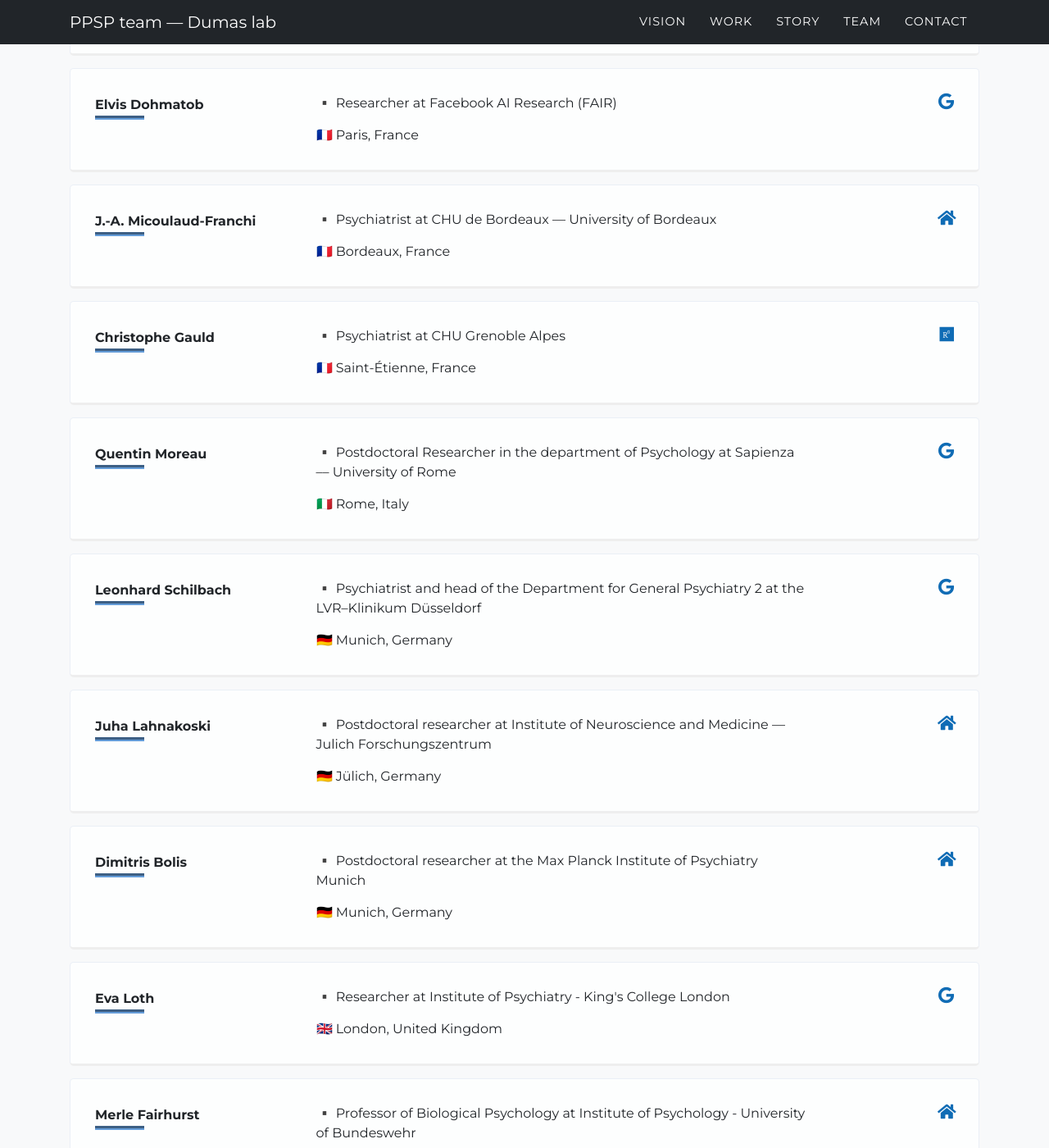
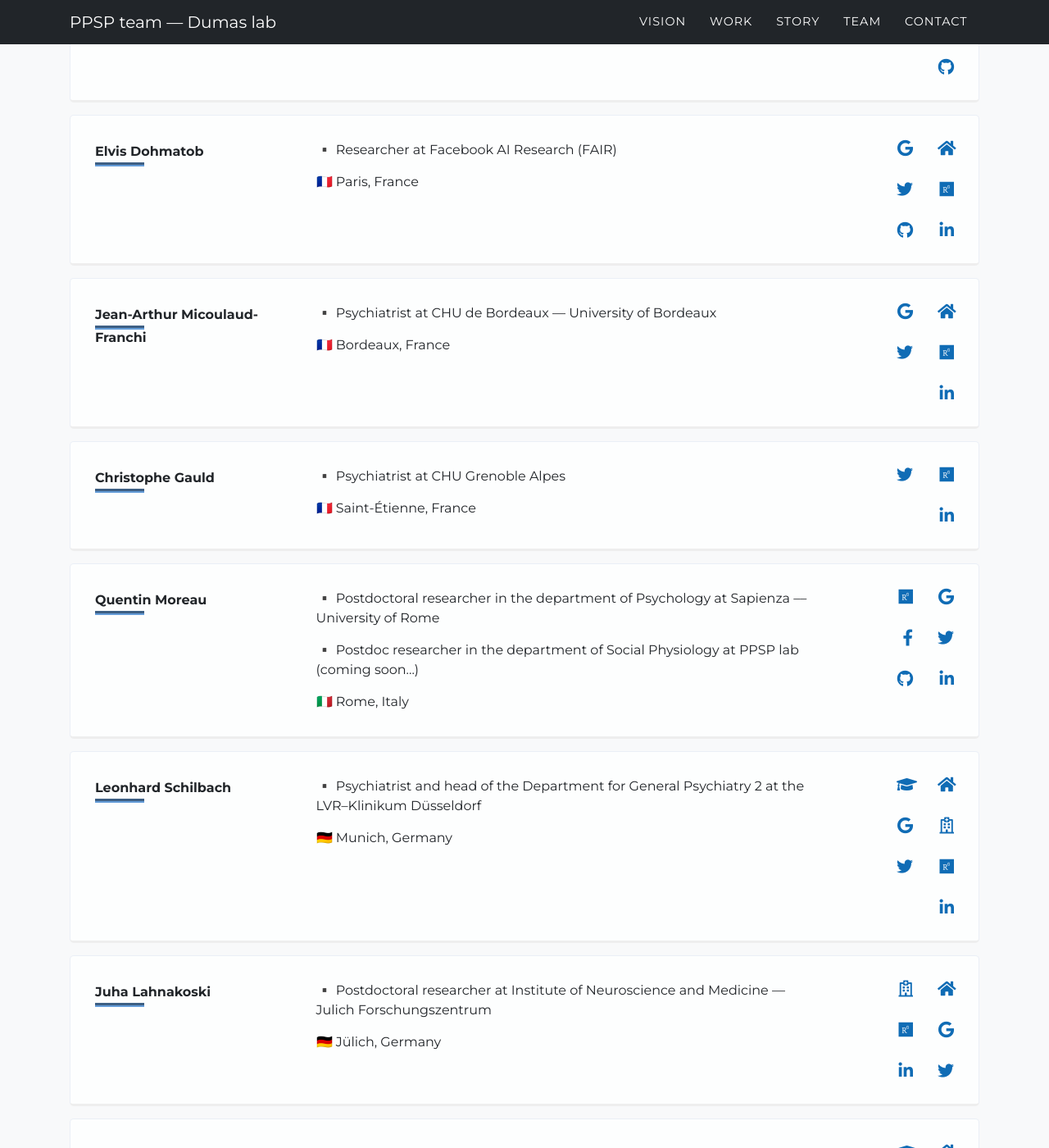
Before and after one commit to raviriley/agency-jekyll-theme, a Jekyll site: the page built from collaborators.md, in a window 1280 px wide and 1400 px high, scrolled down 2630 px. Shown: the whole window at 82% size. Built offline with Jekyll 4.4.1, drawn with Linux system fonts in a browser that asks for light colours; some web fonts are replaced; comment, search, counter and statistics services are not loaded.

Commit message:
Update collaborators social links

```diff
--- a/_data/collaborators.yml
+++ b/_data/collaborators.yml
@@ -8,8 +8,10 @@
     social:
       - url: https://sites.google.com/site/irinarish/
         icon: fas fa-home
+      # - url :
+      #   icon: fas fa-graduation-cap
       - url : https://recherche.umontreal.ca/english/our-researchers/professors-directory/researcher/is/in31339/
-        icon: fas fa-graduation-cap
+        icon: fas fa-university
       # - url :
       #   icon: far fa-hospital
       - url: https://scholar.google.com/citations?user=Avse5gIAAAAJ&hl=en
@@ -167,8 +169,6 @@
         icon: fab fa-researchgate
         # - url: https://twitter.com
         #   icon: fab fa-twitter
-        # - url: https://facebook.com
-        #   icon: fab fa-facebook-f
         # - url: https://linkedin.com
         #   icon: fab fa-linkedin-in
         # - url: https://github.com/
@@ -242,56 +242,50 @@
     social :
       - url: https://denis-engemann.de/
         icon: fas fa-home
-      # - url : https://scholar.com/
-      #   icon: fab fa-google
-      # - url: https://www.researchgate.net
-      #   icon: fab fa-researchgate
-      # - url: https://twitter.com
-      #   icon: fab fa-twitter
-      # - url: https://facebook.com
-      #   icon: fab fa-facebook-f
+      - url : https://scholar.google.com/citations?user=ombAzhMAAAAJ&hl=en
+        icon: fab fa-google
+      - url: https://www.researchgate.net/scientific-contributions/Denis-A-Engemann-2042333644
+        icon: fab fa-researchgate
+      - url: https://twitter.com/dngman?lang=en
+        icon: fab fa-twitter
       # - url: https://linkedin.com
       #   icon: fab fa-linkedin-in
-      # - url: https://github.com/
-      #   icon: fab fa-github
+      - url: https://github.com/dengemann
+        icon: fab fa-github
 
   - name: Elvis Dohmatob
     position :
       - Researcher at Facebook AI Research (FAIR)
     country : 🇫🇷 Paris, France
     social :
-      # - url: https://www.personal-website.com
-      #   icon: fas fa-home
+      - url: https://dohmatob.github.io/
+        icon: fas fa-home
       - url : https://scholar.google.com/citations?user=FDWgJY8AAAAJ
         icon: fab fa-google
-      # - url: https://www.researchgate.net
-      #   icon: fab fa-researchgate
-      # - url: https://twitter.com
-      #   icon: fab fa-twitter
-      # - url: https://facebook.com
-      #   icon: fab fa-facebook-f
-      # - url: https://linkedin.com
-      #   icon: fab fa-linkedin-in
-      # - url: https://github.com/
-      #   icon: fab fa-github
+      - url: https://www.researchgate.net/profile/Elvis-Dohmatob
+        icon: fab fa-researchgate
+      - url: https://twitter.com/dohmatobelvis?lang=ga
+        icon: fab fa-twitter
+      - url: https://fr.linkedin.com/in/elvis-dohmatob-53bba979
+        icon: fab fa-linkedin-in
+      - url: https://github.com/dohmatob
+        icon: fab fa-github
 
-  - name: J.-A. Micoulaud-Franchi
+  - name: Jean-Arthur Micoulaud-Franchi
     position :
       - Psychiatrist at CHU de Bordeaux –– University of Bordeaux
     country : 🇫🇷 Bordeaux, France
     social :
       - url: https://sites.google.com/site/jarthurmicoulaud/home
         icon: fas fa-home
-      # - url : https://scholar.com/
-      #   icon: fab fa-google
-      # - url: https://www.researchgate.net
-      #   icon: fab fa-researchgate
-      # - url: https://twitter.com
-      #   icon: fab fa-twitter
-      # - url: https://facebook.com
-      #   icon: fab fa-facebook-f
-      # - url: https://linkedin.com
-      #   icon: fab fa-linkedin-in
+      - url : http://scholar.google.fr/citations?user=fyvL6y8AAAAJ&hl=en
+        icon: fab fa-google
+      - url: https://www.researchgate.net/profile/Jean-Arthur_Micoulaud_Franchi/
+        icon: fab fa-researchgate
+      - url: https://twitter.com/caimadja
+        icon: fab fa-twitter
+      - url: https://fr.linkedin.com/in/jean-arthur-micoulaud-franchi-6aa0a618
+        icon: fab fa-linkedin-in
       # - url: https://github.com/
       #   icon: fab fa-github
 
@@ -306,52 +300,54 @@
       #   icon: fab fa-google
       - url: https://www.researchgate.net/profile/Christophe-Gauld
         icon: fab fa-researchgate
-      # - url: https://twitter.com
-      #   icon: fab fa-twitter
-      # - url: https://facebook.com
-      #   icon: fab fa-facebook-f
-      # - url: https://linkedin.com
-      #   icon: fab fa-linkedin-in
+      - url: https://twitter.com/christophegauld?lang=en
+        icon: fab fa-twitter
+      - url: https://fr.linkedin.com/in/christophe-gauld-166b31209
+        icon: fab fa-linkedin-in
       # - url: https://github.com/
       #   icon: fab fa-github
 
   - name: Quentin Moreau
     position :
-      - Postdoctoral Researcher in the department of Psychology at Sapienza –– University of Rome
+      - Postdoctoral researcher in the department of Psychology at Sapienza –– University of Rome
+      - Postdoc researcher in the department of Social Physiology at PPSP lab (coming soon...)
     country : 🇮🇹 Rome, Italy
     social :
       # - url: https://www.personal-website.com
       #   icon: fas fa-home
       - url : https://scholar.google.com/citations?user=x0EFmuoAAAAJ&hl=en
         icon: fab fa-google
-      # - url: https://www.researchgate.net
-      #   icon: fab fa-researchgate
-      # - url: https://twitter.com
-      #   icon: fab fa-twitter
-      # - url: https://facebook.com
-      #   icon: fab fa-facebook-f
-      # - url: https://linkedin.com
-      #   icon: fab fa-linkedin-in
-      # - url: https://github.com/
-      #   icon: fab fa-github
+      - url:  https://www.researchgate.net/profile/Quentin-Moreau-2
+        icon: fab fa-researchgate
+      - url: https://twitter.com/quentin_moreau
+        icon: fab fa-twitter
+      - url: https://facebook.com
+        icon: fab fa-facebook-f
+      - url: https://www.linkedin.com/in/quentin-moreau-15aa22a7/
+        icon: fab fa-linkedin-in
+      - url: https://github.com/quentinmoreau
+        icon: fab fa-github
+
 
   - name: Leonhard Schilbach
     position :
       - Psychiatrist and head of the Department for General Psychiatry 2 at the LVR–Klinikum Düsseldorf
     country : 🇩🇪 Munich, Germany
     social :
-      # - url: https://www.personal-website.com
-      #   icon: fas fa-home
+      - url: https://www.leoschilbach.de/
+        icon: fas fa-home
+      - url : https://www.gsn.uni-muenchen.de/people/faculty/associate/schilbach/index.html
+        icon: fas fa-graduation-cap
+      - url : https://www.psych.mpg.de/2039788/PM1509
+        icon: far fa-hospital
       - url : https://scholar.google.com/citations?user=cgtEK4EAAAAJ&hl=en
         icon: fab fa-google
-      # - url: https://www.researchgate.net
-      #   icon: fab fa-researchgate
-      # - url: https://twitter.com
-      #   icon: fab fa-twitter
-      # - url: https://facebook.com
-      #   icon: fab fa-facebook-f
-      # - url: https://linkedin.com
-      #   icon: fab fa-linkedin-in
+      - url: https://www.researchgate.net/profile/Leonhard-Schilbach
+        icon: fab fa-researchgate
+      - url: https://twitter.com/leoschilbach
+        icon: fab fa-twitter
+      - url: https://de.linkedin.com/in/leonhard-schilbach-b08a781
+        icon: fab fa-linkedin-in
       # - url: https://github.com/
       #   icon: fab fa-github
 
@@ -362,16 +358,18 @@
     social :
       - url: https://users.aalto.fi/~jlahnako/
         icon: fas fa-home
-      # - url : https://scholar.com/
-      #   icon: fab fa-google
-      # - url: https://www.researchgate.net
-      #   icon: fab fa-researchgate
-      # - url: https://twitter.com
-      #   icon: fab fa-twitter
-      # - url: https://facebook.com
-      #   icon: fab fa-facebook-f
-      # - url: https://linkedin.com
-      #   icon: fab fa-linkedin-in
+      # - url : https://www.univ-link.com
+      #   icon: fas fa-graduation-cap
+      - url : https://www.psych.mpg.de/person/44282/2031317
+        icon: far fa-hospital
+      - url : https://scholar.google.com/citations?user=7XtfKb4AAAAJ&hl=en
+        icon: fab fa-google
+      - url: https://www.researchgate.net/profile/Juha-Lahnakoski
+        icon: fab fa-researchgate
+      - url: https://twitter.com/juhalahnakoski?lang=en
+        icon: fab fa-twitter
+      - url: https://de.linkedin.com/in/juha-lahnakoski-7b99b635
+        icon: fab fa-linkedin-in
       # - url: https://github.com/
       #   icon: fab fa-github
 
@@ -382,16 +380,18 @@
     social :
       - url: https://sites.google.com/site/dimitrisbolis/
         icon: fas fa-home
-      # - url : https://scholar.com/
-      #   icon: fab fa-google
-      # - url: https://www.researchgate.net
-      #   icon: fab fa-researchgate
-      # - url: https://twitter.com
-      #   icon: fab fa-twitter
-      # - url: https://facebook.com
-      #   icon: fab fa-facebook-f
-      # - url: https://linkedin.com
-      #   icon: fab fa-linkedin-in
+      - url : https://www.imprs-tp.mpg.de/person/48384/2484
+        icon: fas fa-graduation-cap
+      # - url : https://hospital-link.com/
+      #   icon: far fa-hospital
+      - url : https://scholar.google.com/citations?user=BX6j9q4AAAAJ&hl=en
+        icon: fab fa-google
+      - url: https://www.researchgate.net/profile/Dimitris-Bolis
+        icon: fab fa-researchgate
+      - url: https://twitter.com/dimitrisbolis?lang=en
+        icon: fab fa-twitter
+      - url: https://de.linkedin.com/in/dimitris-bolis-phd-8810184b?trk=people-guest_people_search-card
+        icon: fab fa-linkedin-in
       # - url: https://github.com/
       #   icon: fab fa-github
 
@@ -400,18 +400,20 @@
       - Researcher at Institute of Psychiatry - King's College London
     country : 🇬🇧 London, United Kingdom
     social :
-      # - url: https://www.personal-website.com
+      # - url: https://personal-website.com
       #   icon: fas fa-home
+      - url : https://kclpure.kcl.ac.uk/portal/eva.loth.html
+        icon: fas fa-graduation-cap
+      # - url : https://hospital-link.com/
+      #   icon: far fa-hospital
       - url : https://scholar.google.fr/citations?user=OsU8i_UAAAAJ&hl=en
         icon: fab fa-google
-      # - url: https://www.researchgate.net
-      #   icon: fab fa-researchgate
-      # - url: https://twitter.com
-      #   icon: fab fa-twitter
-      # - url: https://facebook.com
-      #   icon: fab fa-facebook-f
-      # - url: https://linkedin.com
-      #   icon: fab fa-linkedin-in
+      - url: https://www.researchgate.net/profile/Eva-Loth
+        icon: fab fa-researchgate
+      - url: https://twitter.com/eva_loth?lang=en
+        icon: fab fa-twitter
+      - url: https://www.linkedin.com/in/eva-loth-71859333/
+        icon: fab fa-linkedin-in
       # - url: https://github.com/
       #   icon: fab fa-github
 
@@ -422,14 +424,14 @@
     social :
       - url: https://www.merlefairhurst.com/
         icon: fas fa-home
-      # - url : https://scholar.com/
-      #   icon: fab fa-google
-      # - url: https://www.researchgate.net
-      #   icon: fab fa-researchgate
-      # - url: https://twitter.com
-      #   icon: fab fa-twitter
-      # - url: https://facebook.com
-      #   icon: fab fa-facebook-f
+      - url : https://www.mcn.uni-muenchen.de/members/associate/merle-fairhurst/index.html
+        icon: fas fa-graduation-cap
+      - url : https://scholar.google.com/citations?user=R_vUXEwAAAAJ
+        icon: fab fa-google
+      - url: https://www.researchgate.net/profile/Merle-Fairhurst
+        icon: fab fa-researchgate
+      - url: https://twitter.com/merlefairhurst?lang=en
+        icon: fab fa-twitter
       # - url: https://linkedin.com
       #   icon: fab fa-linkedin-in
       # - url: https://github.com/
@@ -443,16 +445,16 @@
     social :
       # - url: https://www.personal-website.com
       #   icon: fas fa-home
+      - url : https://hw.haifa.ac.il/en/people/sph/pavel-goldstein
+        icon: fas fa-graduation-cap
+      # - url :
+      #   icon: far fa-hospital
       - url : https://scholar.google.co.il/citations?user=LyivYq8AAAAJ&hl=en
         icon: fab fa-google
-      # - url: https://www.researchgate.net
-      #   icon: fab fa-researchgate
       # - url: https://twitter.com
       #   icon: fab fa-twitter
-      # - url: https://facebook.com
-      #   icon: fab fa-facebook-f
-      # - url: https://linkedin.com
-      #   icon: fab fa-linkedin-in
+      - url: https://www.linkedin.com/in/pavel-goldstein-phd-a5008238/
+        icon: fab fa-linkedin-in
       # - url: https://github.com/
       #   icon: fab fa-github
 
@@ -463,16 +465,18 @@
     social :
       - url: http://www.suzannedikker.net/
         icon: fas fa-home
-      # - url : https://scholar.com/
-      #   icon: fab fa-google
-      # - url: https://www.researchgate.net
-      #   icon: fab fa-researchgate
-      # - url: https://twitter.com
-      #   icon: fab fa-twitter
-      # - url: https://facebook.com
-      #   icon: fab fa-facebook-f
-      # - url: https://linkedin.com
-      #   icon: fab fa-linkedin-in
+      - url : https://clame.nyu.edu/scientists/suzanne-dikker
+        icon: fas fa-graduation-cap
+      # - url :
+      #   icon: far fa-hospital
+      - url : https://scholar.google.com/citations?user=7iPnQTUAAAAJ
+        icon: fab fa-google
+      - url: https://www.researchgate.net/profile/Suzanne-Dikker
+        icon: fab fa-researchgate
+      - url: https://twitter.com/suzannedikker
+        icon: fab fa-twitter
+      - url: https://www.linkedin.com/in/suzanne-dikker-phd-13380724
+        icon: fab fa-linkedin-in
       # - url: https://github.com/
       #   icon: fab fa-github
 
@@ -494,8 +498,8 @@
       #   icon: fab fa-facebook-f
       - url: https://www.linkedin.com/in/amirdjalovski/
         icon: fab fa-linkedin-in
-      # - url: https://github.com/
-      #   icon: fab fa-github
+      - url: https://github.com/AmirDJV
+        icon: fab fa-github
 
   - name: Ruth Feldman
     position :
@@ -504,18 +508,21 @@
     social :
       - url: https://ruthfeldmanlab.com/
         icon: fas fa-home
-        # - url : https://scholar.com/
-        #   icon: fab fa-google
-        # - url: https://www.researchgate.net
-        #   icon: fab fa-researchgate
-        # - url: https://twitter.com
-        #   icon: fab fa-twitter
-        # - url: https://facebook.com
-        #   icon: fab fa-facebook-f
-        # - url: https://linkedin.com
-        #   icon: fab fa-linkedin-in
-        # - url: https://github.com/
-        #   icon: fab fa-github
+      - url : https://www.idc.ac.il/en/pages/faculty.aspx?username=rfeldman
+        icon: fas fa-graduation-cap
+      # - url :
+      #   icon: far fa-hospital
+      - url : https://scholar.google.com/citations?user=YY9fEokAAAAJ&hl=en
+        icon: fab fa-google
+    # - url: https://www.researchgate.net
+    #   icon: fab fa-researchgate
+    # - url: https://twitter.com
+    #   icon: fab fa-twitter
+    # - url: https://linkedin.com
+    #   icon: fab fa-linkedin-in
+    # - url: https://github.com/
+    #   icon: fab fa-github
+
 
   - name: Clara Moreau
     position :
@@ -524,22 +531,20 @@
     social :
       - url: https://claramoreau9.github.io/
         icon: fas fa-home
-      - url :
+      - url : https://research.pasteur.fr/en/member/clara-moreau/
         icon: fas fa-graduation-cap
-      - url :
-        icon: far fa-hospital
-    # - url : https://scholar.com/
-    #   icon: fab fa-google
-    # - url: https://www.researchgate.net
-    #   icon: fab fa-researchgate
-    # - url: https://twitter.com
-    #   icon: fab fa-twitter
-    # - url: https://facebook.com
-    #   icon: fab fa-facebook-f
-    # - url: https://linkedin.com
-    #   icon: fab fa-linkedin-in
-    # - url: https://github.com/
-    #   icon: fab fa-github
+      # - url :
+      #   icon: far fa-hospital
+      - url : https://scholar.google.com/citations?user=tkN9j_cAAAAJ&hl=en
+        icon: fab fa-google
+      - url: https://www.researchgate.net/scientific-contributions/Clara-A-Moreau-2181982853
+        icon: fab fa-researchgate
+      - url: https://twitter.com/claramoreau9?lang=en
+        icon: fab fa-twitter
+      - url: https://www.linkedin.com/in/clara-moreau-b44b6858/
+        icon: fab fa-linkedin-in
+      # - url: https://github.com/
+      #   icon: fab fa-github
 
   - name: Tom Froese
     position :
@@ -548,10 +553,10 @@
     social :
       # - url: https://www.personal-website.com
       #   icon: fas fa-home
-      - url :
-        icon: fas fa-graduation-cap
-      - url :
-        icon: far fa-hospital
+      # - url :
+      #   icon: fas fa-graduation-cap
+      # - url :
+      #   icon: far fa-hospital
       - url : https://scholar.google.com/citations?user=uKd8pmUAAAAJ&hl=en
         icon: fab fa-google
       - url: https://www.researchgate.net/scientific-contributions/Tom-Froese-70670755
@@ -567,8 +572,6 @@
 
 
 # - groupName: Previous Paris Team
-#   align:
-#    icon:
 #   people:
 #   - Thomas Bourgeron
 #   - Richard Delorme
```
